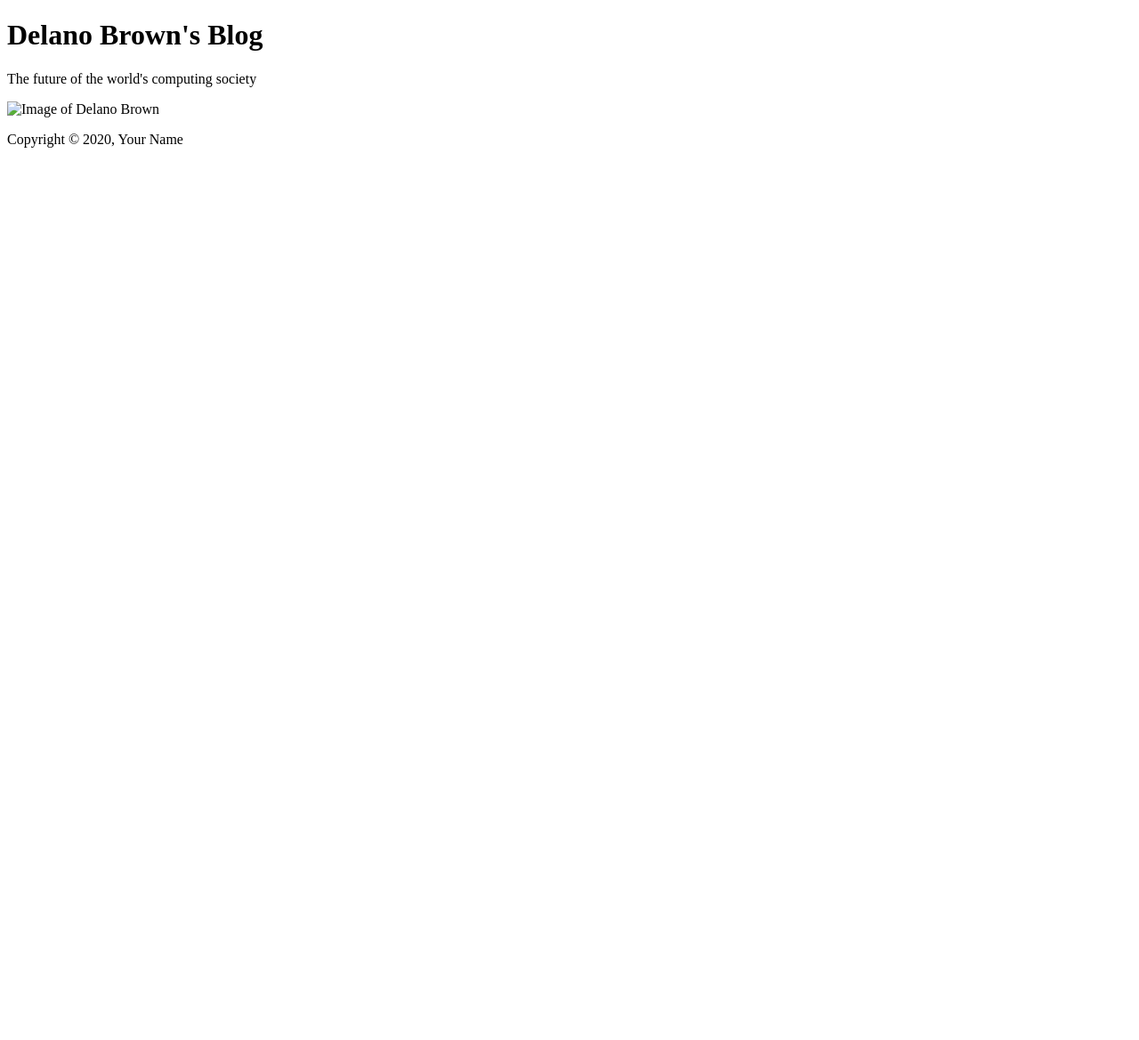
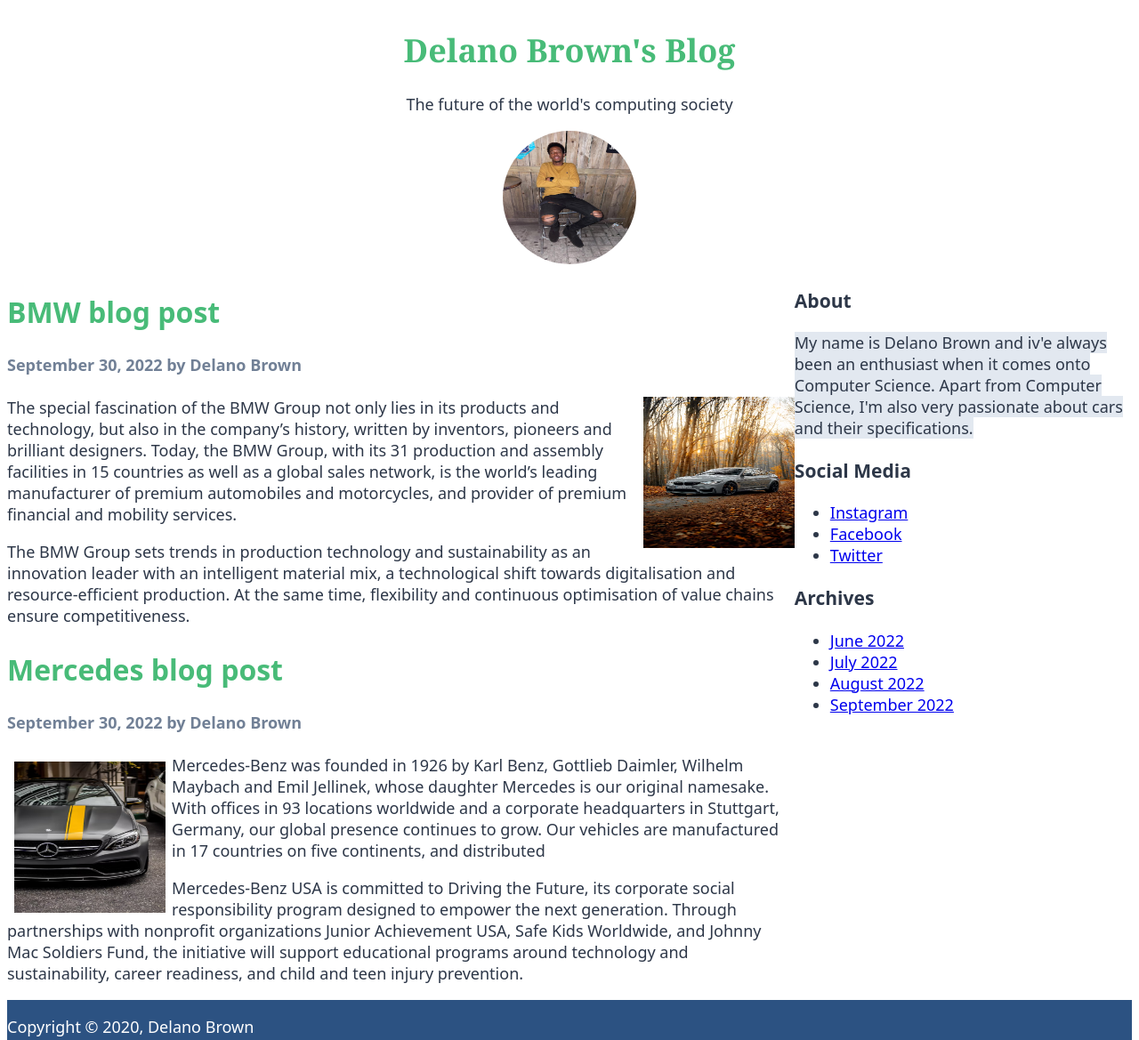
Before and after one commit to Dxlano/Info2180-Lab2, a plain HTML site: page index.html in a window 1280 px wide. Shown: the top 1169 px of the page at 89% size. Before the commit the page ends 800 px from the top, so only its background shows below. Drawn offline with Linux system fonts and the light colour scheme.

Commit message:
Second commit

```diff
--- a/index.html
+++ b/index.html
@@ -11,16 +11,73 @@
  <header>
  <h1> Delano Brown's Blog</h1>
  <p> The future of the world's computing society</p>
- <img src= "Lab2-img.jfif" alt=" Image of Delano Brown" border-radius : 25px/>
+ <img id= "img1" src= "Lab2-img.jfif" alt=" Image of Delano Brown" width="150" height="150"/>
  </header>
  <main>
+    <h2> BMW blog post </h2>
+    <h4>September 30, 2022 by Delano Brown</h4>
+    <article>
+
+        <p>
+            <img id="bmw" src="bimmer1.avif" alt="Image of a BMW automobile" width="170" height="170"/>
+            The special fascination of the BMW Group not only lies in its products and technology,
+            but also in the company’s history, written by inventors, pioneers and brilliant designers.
+            Today, the BMW Group, with its 31 production and assembly facilities in 15 countries as well as a global sales network,
+            is the world’s leading manufacturer of premium automobiles and motorcycles, and provider of premium financial and mobility services.
+        </p>
+
+        <p>
+            The BMW Group sets trends in production technology and sustainability as an innovation leader with an intelligent material mix,
+            a technological shift towards digitalisation and resource-efficient production.
+            At the same time, flexibility and continuous optimisation of value chains ensure competitiveness.
+        </p>
+    </article>
+
+    <h2> Mercedes blog post</h2>
+    <h4>September 30, 2022 by Delano Brown</h4>
+    <article>
+
+        <p>
+            <img id= "benz" src="ben1.avif" alt="Image of Mercedes benz automobile" width="170" height="170"/>
+            Mercedes-Benz was founded in 1926 by Karl Benz, Gottlieb Daimler, Wilhelm Maybach and Emil Jellinek,
+            whose daughter Mercedes is our original namesake. With offices in 93 locations worldwide and a corporate headquarters in Stuttgart,
+            Germany, our global presence continues to grow. Our vehicles are manufactured in 17 countries on five continents, and distributed
+        </p>
+        <p>
+            Mercedes-Benz USA is committed to Driving the Future, its corporate social responsibility program designed to empower the next generation.
+            Through partnerships with nonprofit organizations Junior Achievement USA, Safe Kids Worldwide, and Johnny Mac Soldiers Fund,
+            the initiative will support educational programs around technology and sustainability, career readiness, and child and teen injury prevention.
+        </p>
+    </article>
  <!-- This will contain your blog posts -->
  </main>
  <aside>
+
+    <p1>
+        <h3> About </h3>
+        My name is Delano Brown and iv'e always been an enthusiast when it comes onto Computer Science.
+        Apart from Computer Science, I'm also very passionate about cars and their specifications.
+    </p1>
+
+
+    <h3>Social Media</h3>
+    <ul>
+        <li> <a href="https://www.instagram.com/">Instagram </a> </li>
+        <li> <a href="https://www.faceboo.com/">Facebook </a> </li>
+        <li> <a href="https://www.Twitter.com/">Twitter </a> </li>
+    </ul>
+
+    <h3> Archives </h3>
+    <ul>
+        <li> <a href="https://www.mona.uwi.edu/">June 2022 </a> </li>
+        <li> <a href="https://www.Youtube.com/">July 2022 </a> </li>
+        <li> <a href="https://www.Yahoo.com/">August 2022 </a> </li>
+        <li> <a href="https://www.Google.com/">September 2022 </a> </li>
+    </ul>
  <!-- This will be your sidebar -->
  </aside>
  <footer>
- <p>Copyright &copy; 2020, Your Name</p>
+ <p>Copyright &copy; 2020, Delano Brown</p>
  </footer>
 </div>
 </body>
--- a/styles.css
+++ b/styles.css
@@ -1,3 +1,66 @@
-img{
-    float
+div{
+    font-size: 18px;
+    font-family: system-ui, -apple-system, BlinkMacSystemFont, 'Segoe UI', Roboto, Oxygen, Ubuntu, Cantarell, 'Open Sans', 'Helvetica Neue', sans-serif ;
+    color: #2D3748 ;
+
 }
+
+.container{
+
+    margin: auto;
+    display: grid;
+    grid-template-columns: 70% 30% ;
+    border-width: 5px;
+}
+
+header{
+    text-align: center;
+    grid-column: span 2;
+    background-color: #FFFFFF;
+
+
+}
+h1{
+    font-size: 36px;
+    font-family: Georgia, 'Times New Roman', Times, serif;
+    color: #48BB78;
+}
+h2{
+    font-size: 32px;
+    color: #48BB78;
+}
+h4{
+    font-size: 18px;
+    font-family: system-ui, -apple-system, BlinkMacSystemFont, 'Segoe UI', Roboto, Oxygen, Ubuntu, Cantarell, 'Open Sans', 'Helvetica Neue', sans-serif ;
+    color: #718096 ;
+}
+p1{
+    background-color: #e2e8f0;
+    background-size: contain;
+    padding: auto;
+}
+footer{
+    grid-column: span 2;
+    background-color: #2c5282;
+    color: #FFFFFF;
+}
+
+main{
+    grid-column: 1;
+}
+
+aside{
+    grid-column: 2;
+}
+
+#img1{
+    border-radius: 50%;
+}
+#benz{
+    float: left;
+    padding: 2mm ;
+}
+#bmw{
+    float: right;
+    border: 2mm;
+}
```
Also changed, not shown: Lab2-img.jfif (added), ben1.avif (added), bimmer1.avif (added).
